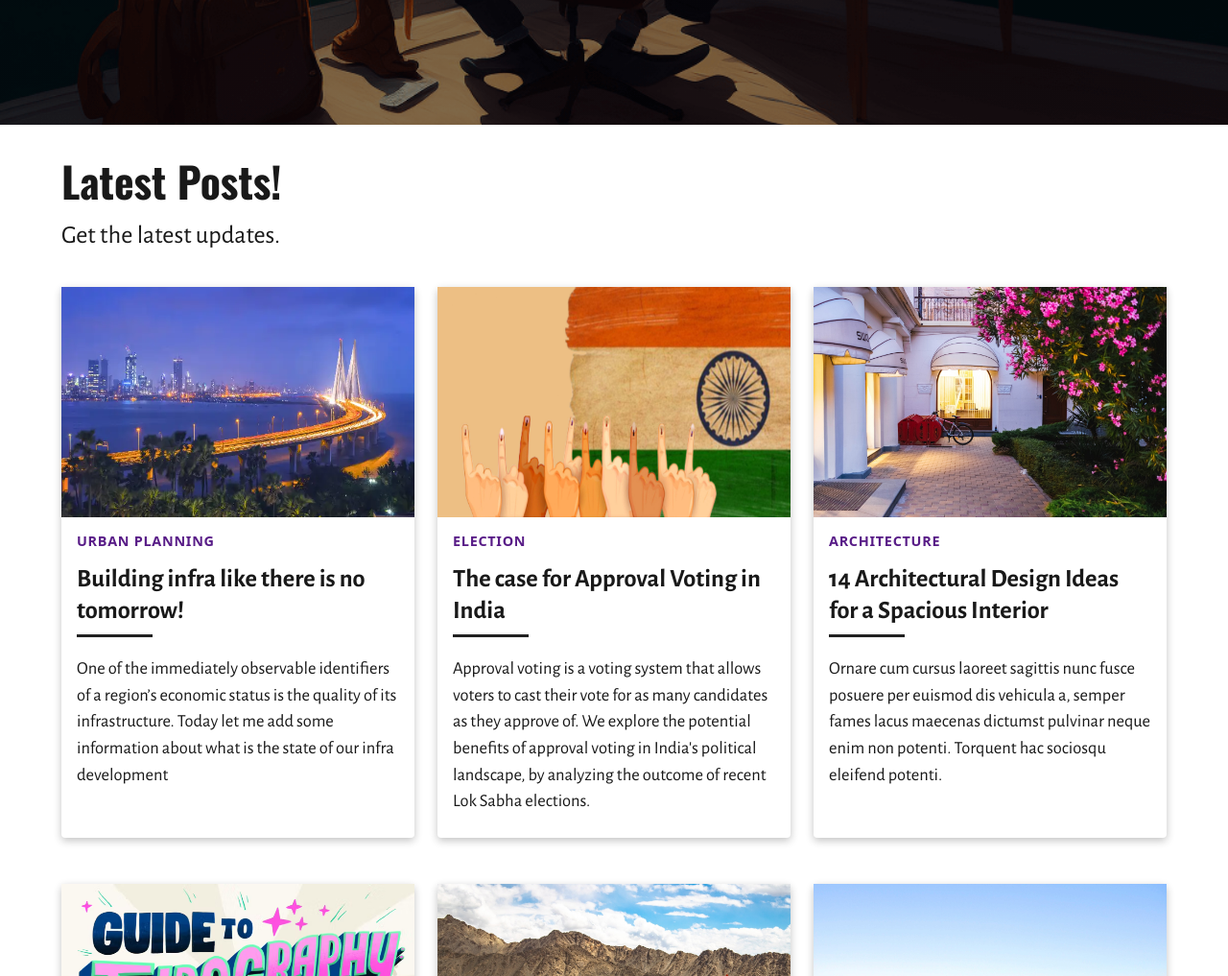
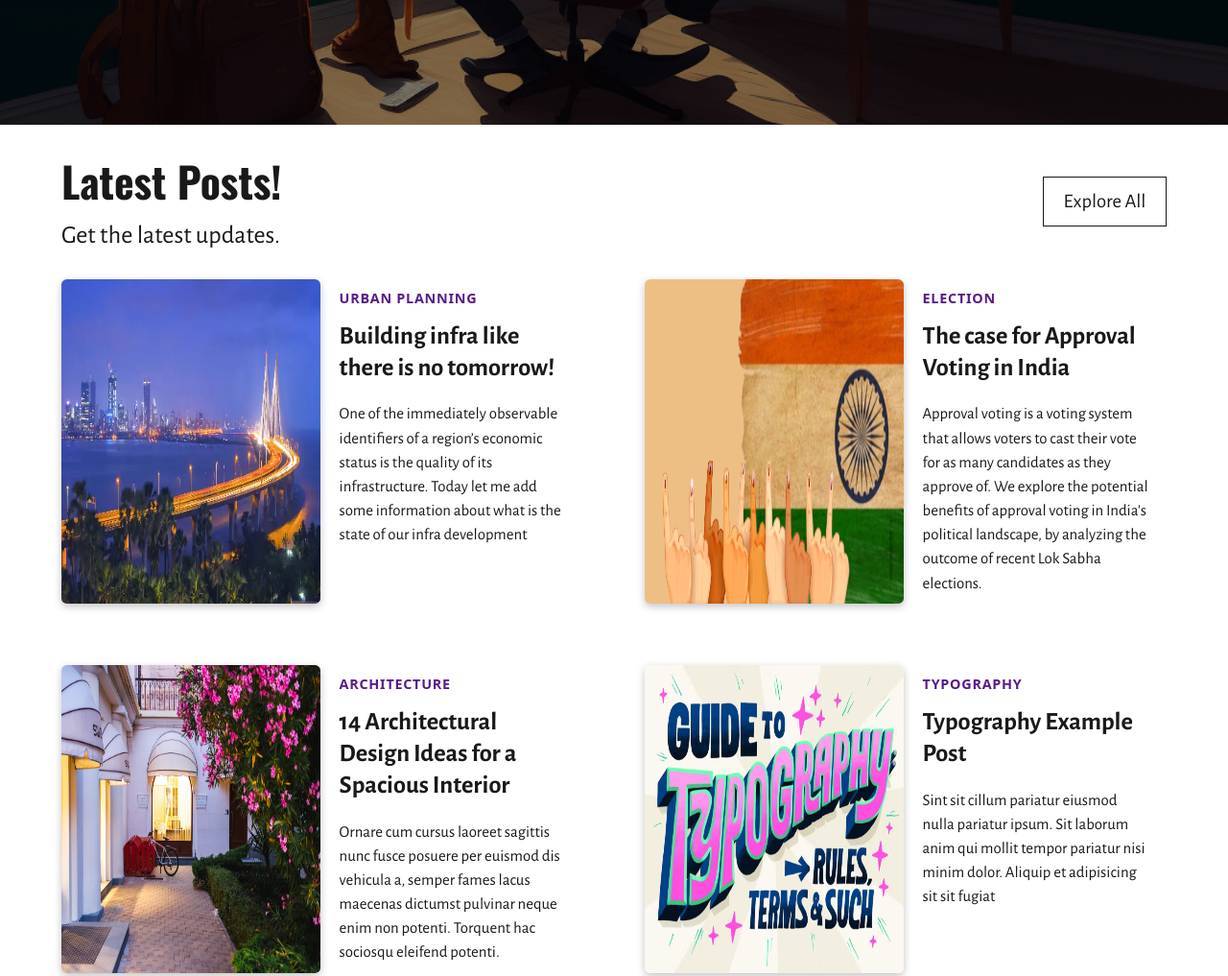
Before and after one commit to SabareeshNv/state-society, an Astro site: page / in a window 1280 px wide. Shown: the part 580-1597 px from the top of the page at 96% size. Built offline with nearby package versions, Linux system fonts and the light colour scheme; Astro itself is replaced by a stand-in of ours.

Commit message:
updated Latest Section

```diff
--- /dev/null
+++ b/src/components/CardColumn.astro
@@ -0,0 +1,87 @@
+---
+import { Image } from "astro:assets";
+import { slugify } from "../js/helpers";
+
+const { post } = Astro.props;
+const { title, summary, category, imageSrc, imageAlt } = post.data;
+---
+
+<article>
+  <div class="img-container">
+    <Image src={imageSrc} alt={imageAlt} class="card-img shadow" />
+  </div>
+  <div class="meta-data">
+    <a href={`/category/${slugify(category)}`} class="card-category"
+      >{category.toUpperCase()}</a
+    >
+    <h2>
+      <a href={`/post/${post.slug}/`}>{title}</a>
+    </h2>
+
+    <p>
+      {summary}
+    </p>
+  </div>
+</article>
+
+<style lang="scss">
+  article {
+    display: grid;
+    grid-template-columns: 1fr;
+    gap: 0.2em;
+
+    @media (min-width: 550px) {
+      grid-template-columns: 1fr 1fr;
+    }
+  }
+
+  .card-img {
+    border-radius: 0.35em;
+  }
+
+  .meta-data {
+    padding-block: 0.5em;
+    @media (min-width: 550px) {
+      padding-inline: 1em;
+    }
+  }
+
+  .card-img {
+    min-height: 17em;
+    height: 100%;
+    width: 100%;
+  }
+
+  .card-category {
+    display: inline-block;
+    margin-block-end: 1em;
+    font-size: 0.9rem;
+    line-height: 1.25;
+    font-weight: 700;
+    font-family:
+      system-ui,
+      -apple-system,
+      BlinkMacSystemFont,
+      "Segoe UI",
+      Roboto,
+      Oxygen,
+      Ubuntu,
+      Cantarell,
+      "Open Sans",
+      "Helvetica Neue",
+      sans-serif;
+    color: #581c87;
+    letter-spacing: 0.05em;
+  }
+
+  h2 {
+    font-size: var(--fs-4);
+    line-height: 1.25;
+    margin-block-end: 0.75em;
+  }
+
+  p {
+    font-size: 1.05rem;
+    line-height: 1.5;
+  }
+</style>
--- a/src/components/LatestSection.astro
+++ b/src/components/LatestSection.astro
@@ -1,5 +1,5 @@
 ---
-import Card from "./Card.astro";
+import CardColumn from "./CardColumn.astro";
 import { getCollection } from "astro:content";
 import { formatBlogPosts } from "../js/helpers";
 
@@ -7,18 +7,37 @@ const allPosts = await getCollection("post");
 const filteredPosts = formatBlogPosts(allPosts, { limit: 6 });
 ---
 
-<section>
-  <div class="wrapper padding-y">
-    <h2 class="font-oswald">Latest Posts!</h2>
-    <p>Get the latest updates.</p>
+<section class="wrapper padding-y">
+  <div class="between">
+    <div>
+      <h2 class="font-oswald">Latest Posts!</h2>
+      <p>Get the latest updates.</p>
+    </div>
+    <div>
+      <a href="/post" class="explore-button">Explore All</a>
+    </div>
+  </div>
 
-    <div class="responsive-grid">
-      {filteredPosts.map((post) => <Card {post} />)}
-    </div>
+  <div class="latest-grid padding-y">
+    {filteredPosts.map((post) => <CardColumn {post} />)}
   </div>
 </section>
 
-<style>
+<style lang="scss">
+  .between {
+    display: flex;
+    align-items: center;
+    justify-content: space-between;
+  }
+
+  .explore-button {
+    font-size: var(--fs-3);
+    background-color: var(--clr-white);
+    color: var(--clr-dark);
+    padding: 0.75em 1em;
+    border: 1px solid var(--clr-dark);
+  }
+
   h2 {
     font-size: var(--fs-6);
   }
@@ -26,4 +45,14 @@ const filteredPosts = formatBlogPosts(allPosts, { limit: 6 });
   p {
     font-size: var(--fs-4);
   }
+
+  .latest-grid {
+    display: grid;
+    grid-template-columns: 1fr;
+    gap: 4em;
+
+    @media (min-width: 1080px) {
+      grid-template-columns: 1fr 1fr;
+    }
+  }
 </style>
```
